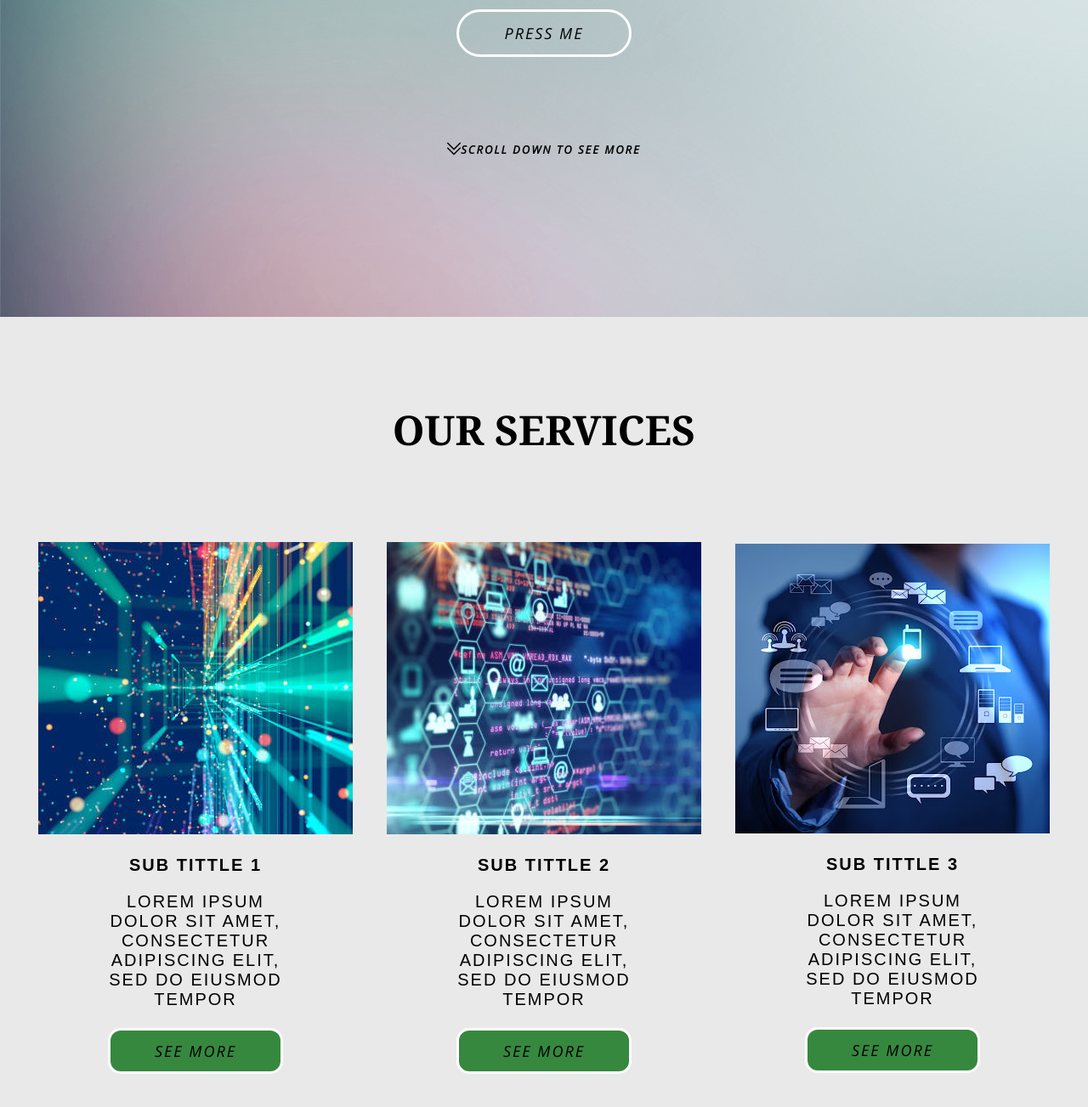
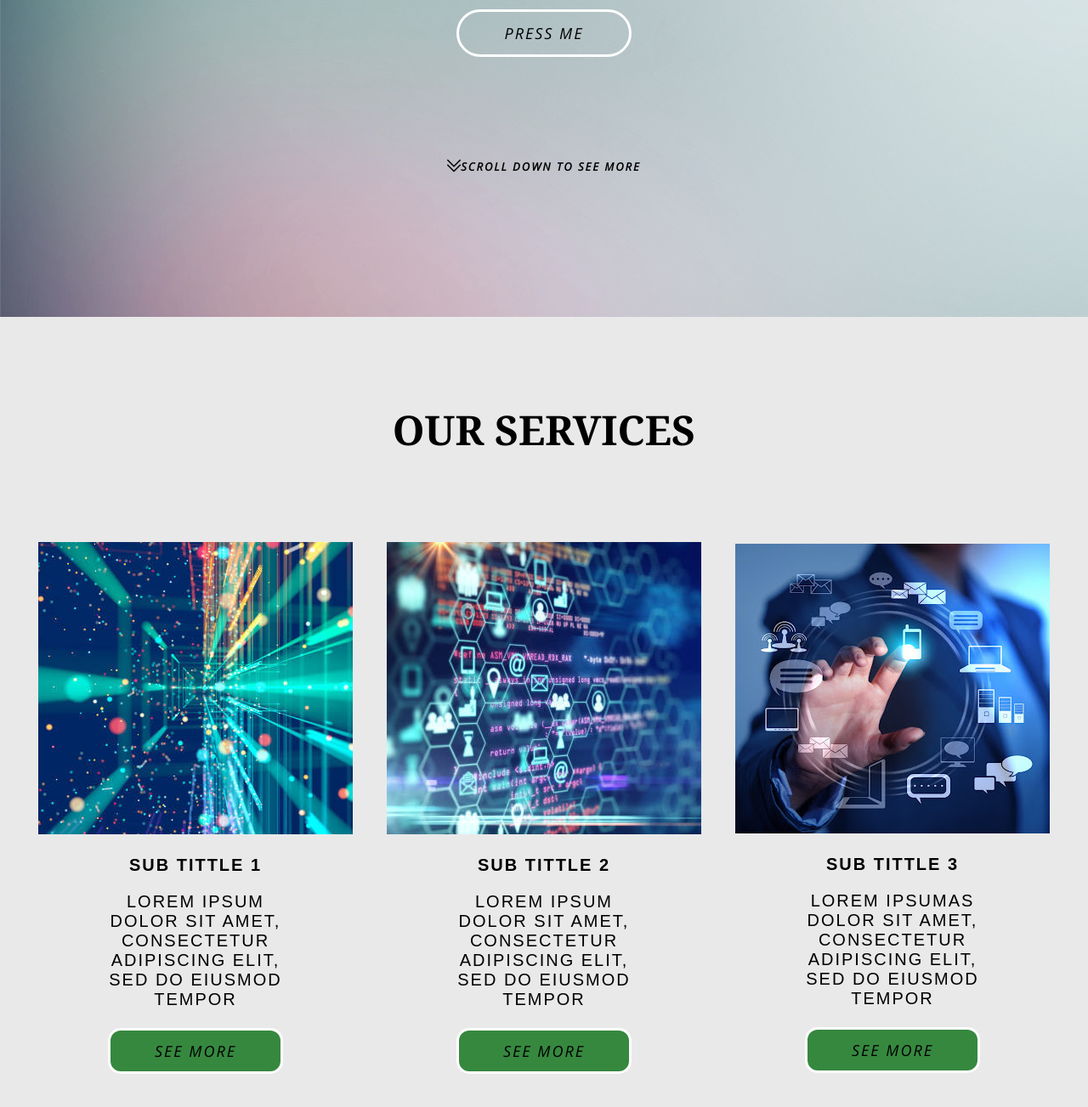
Before and after one commit to Alekelax/Alekelax.github.io, a plain HTML site: page first-screen-sketch/index.html in a window 1280 px wide. Shown: the part 427-1730 px from the top of the page at 85% size. Drawn offline with nearby package versions, Linux system fonts and the light colour scheme.

Commit message:
corrected

```diff
--- a/first-screen-sketch/index.html
+++ b/first-screen-sketch/index.html
@@ -84,7 +84,7 @@
 					<div>
 						<h2 class="h2">sub tittle 3</h2>
 					</div>
-					<h3 class="h3">Lorem ipsum dolor sit amet, consectetur adipiscing elit, sed do eiusmod tempor</h3>
+					<h3 class="h3">Lorem ipsumas dolor sit amet, consectetur adipiscing elit, sed do eiusmod tempor</h3>
 				</div>
 				<a class="catalog-item-button" href="">see more</a>
 			</div>
--- a/first-screen-sketch/styles/styles.css
+++ b/first-screen-sketch/styles/styles.css
@@ -78,7 +78,7 @@ header {
 	box-shadow: 0 0 20px rgb(42, 187, 91);
 }
 .scroll00 {
-	margin-top: 100px;
+	margin-top: 120px;
 	display: flex;
 	justify-content: center;
 }
```
